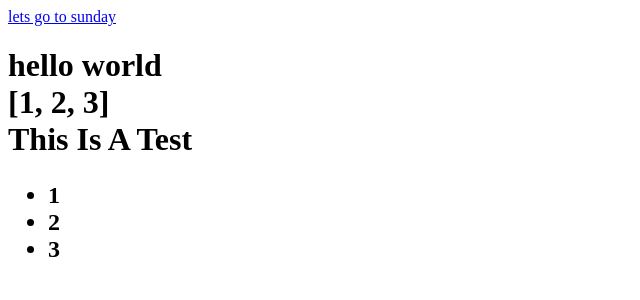
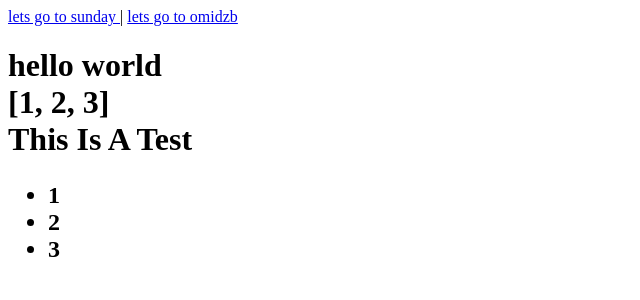
Before and after one commit to rvngrd/toplearndjango, a Django app: page /days/ in a window 1280 px wide. Shown: the top 300 px of the page, without its empty margins (0-640 px from the left). Run offline with Django 4.2, Linux system fonts and the light colour scheme.

Commit message:
sending parameter to included html file

```diff
--- a/ali/templates/ali/challenge.html
+++ b/ali/templates/ali/challenge.html
@@ -6,8 +6,7 @@ Testing
 
 {% block content %}
 
-{% include 'ali/includes/header.html' %}
-
+{% include 'ali/includes/header.html' with omid="omidzb" %}
 
 <h1>
     hello world </br>
--- a/ali/templates/ali/includes/header.html
+++ b/ali/templates/ali/includes/header.html
@@ -1,5 +1,7 @@
 <header>
     <nav>
-        <a href="{% url 'ali:iman' %}"> lets go to sunday </a>
+        <a href="{% url 'ali:iman' %}"> lets go to sunday </a> |
+        <a href="{% url 'ali:iman' %}"> lets go to {{ omid }}</a>
     </nav>
 </header>
+<!-- it has access to context too -->
```
